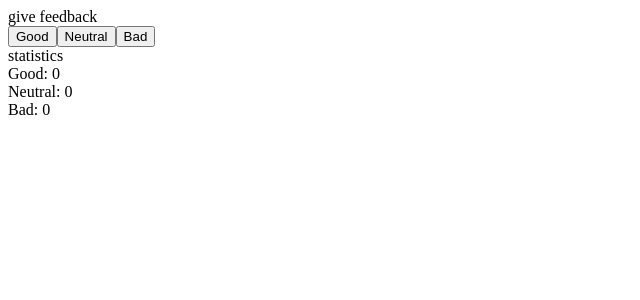
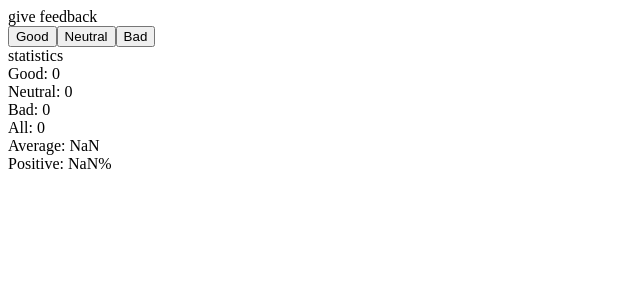
Before and after one commit to lililok/FullStackOpen, a React (Vite) app in the folder part1/unicafe/: page / in a window 1280 px wide. Shown: the top 300 px of the page, without its empty margins (0-640 px from the left). Built offline with nearby package versions, Linux system fonts and the light colour scheme.

Commit message:
1.7 complete

```diff
--- a/part1/unicafe/src/App.jsx
+++ b/part1/unicafe/src/App.jsx
@@ -23,6 +23,9 @@ const App = () => {
       <div>Good: {good}</div>
       <div>Neutral: {neutral}</div>
       <div>Bad: {bad}</div>
+      <div>All: {bad+good+neutral}</div>
+      <div>Average: {((good*1)+(neutral*0)+(bad*-1))/(bad+good+neutral)}</div>
+       <div>Positive: {((good)/(good+neutral+bad))*100}%</div>
     </div>
   )
 }
```
